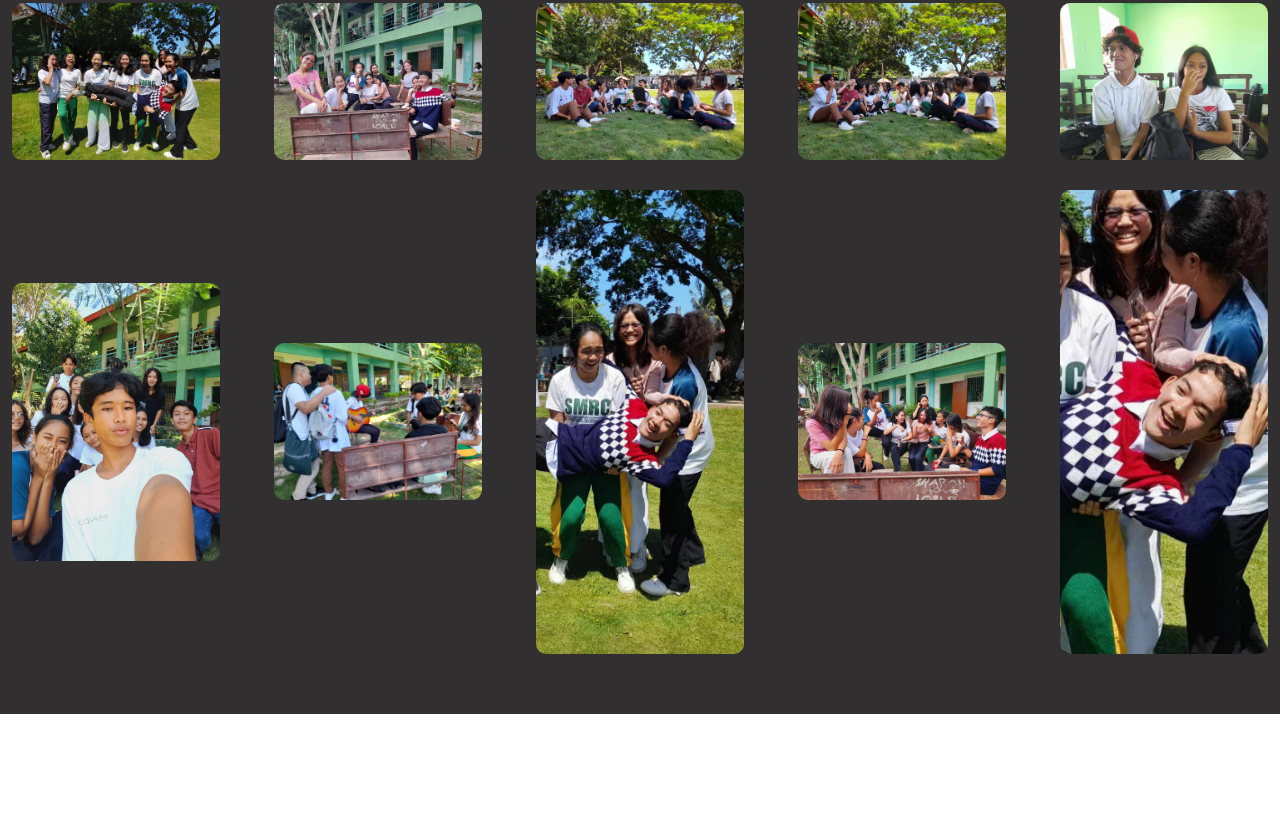
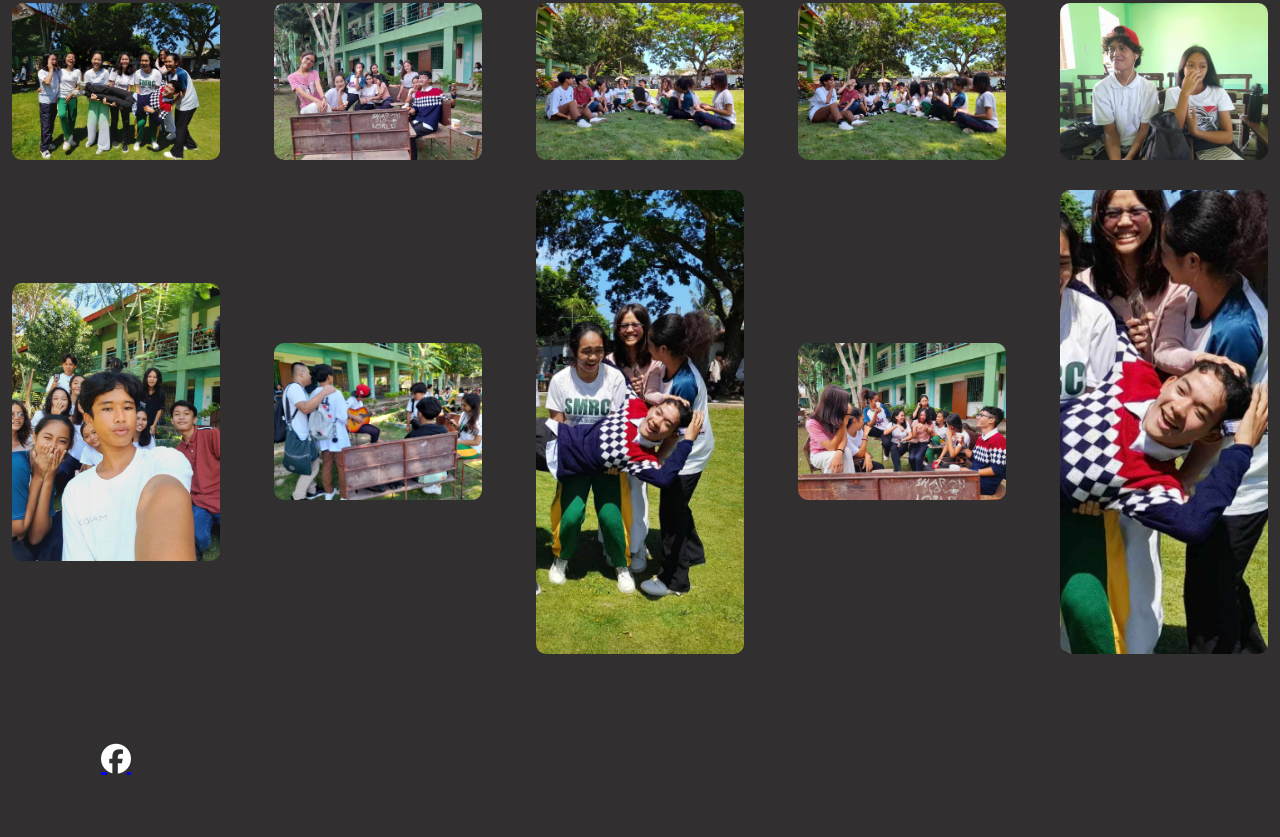
Before and after one commit to stemsmrc/stemsmrc.github.io, a plain HTML site: page index.html in a window 1280 px wide. Shown: the part 1081-1918 px from the top of the page. Before the commit the page ends 1795 px from the top, so only its background shows below. Drawn offline with Linux system fonts and the light colour scheme; a web font is replaced by a local one.

Commit message:
Update index.html

```diff
--- a/index.html
+++ b/index.html
@@ -135,7 +135,7 @@
                     <h1 style="font-family: 'Phudu', cursive;
                     font-family: 'Rubik Iso', cursive;
                     font-family: 'Ubuntu', sans-serif; color: white; font-size: 10px;" class="text">Created by: Cj Alcantara</h1>
-                    <a href="https://www.facebook.com/calvinjade.alcantara.37" class="text">  <i class="text" style="font-size: 30px;" class="fa-brands fa-facebook"></i></a>
+                    <a href="https://www.facebook.com/calvinjade.alcantara.37" class="text">  <i  style="font-size: 30px;" class="fa-brands fa-facebook text"></i></a>
 
 
 
```
